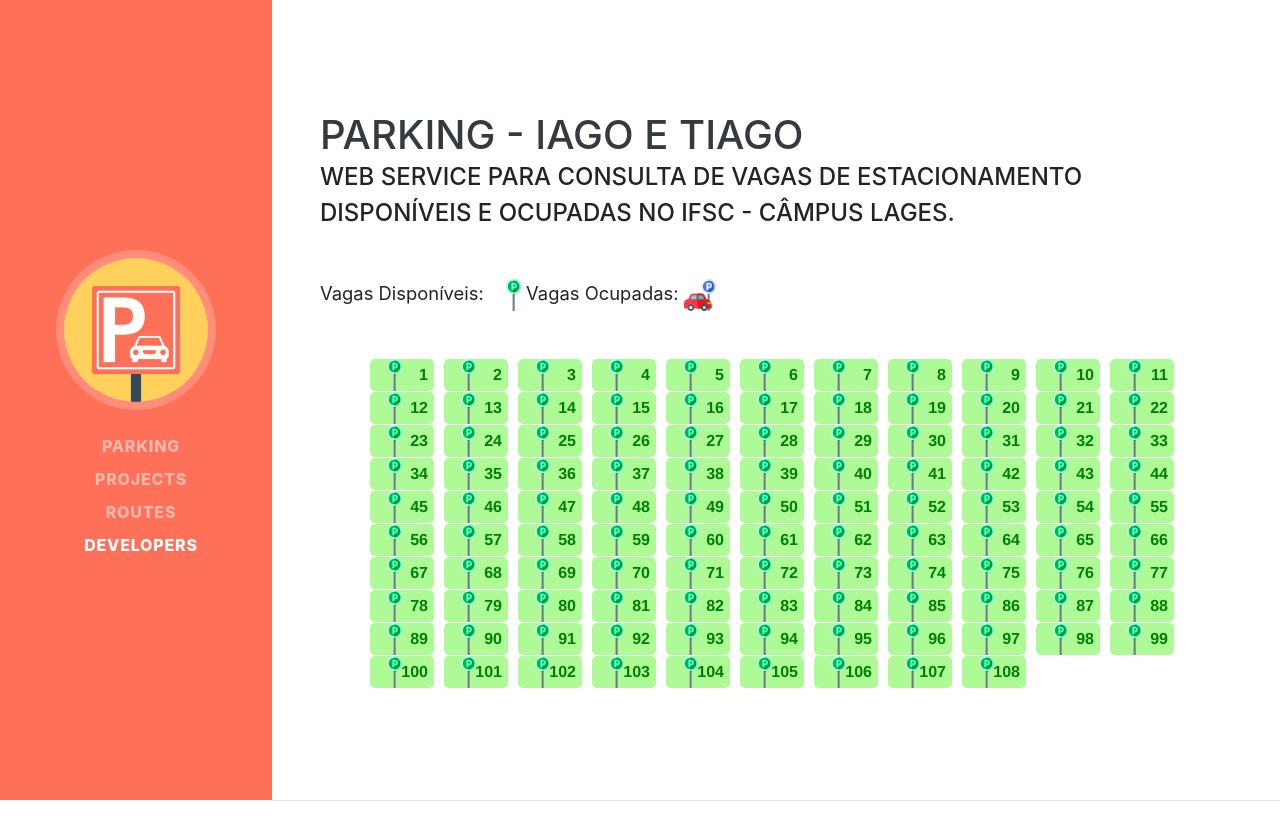
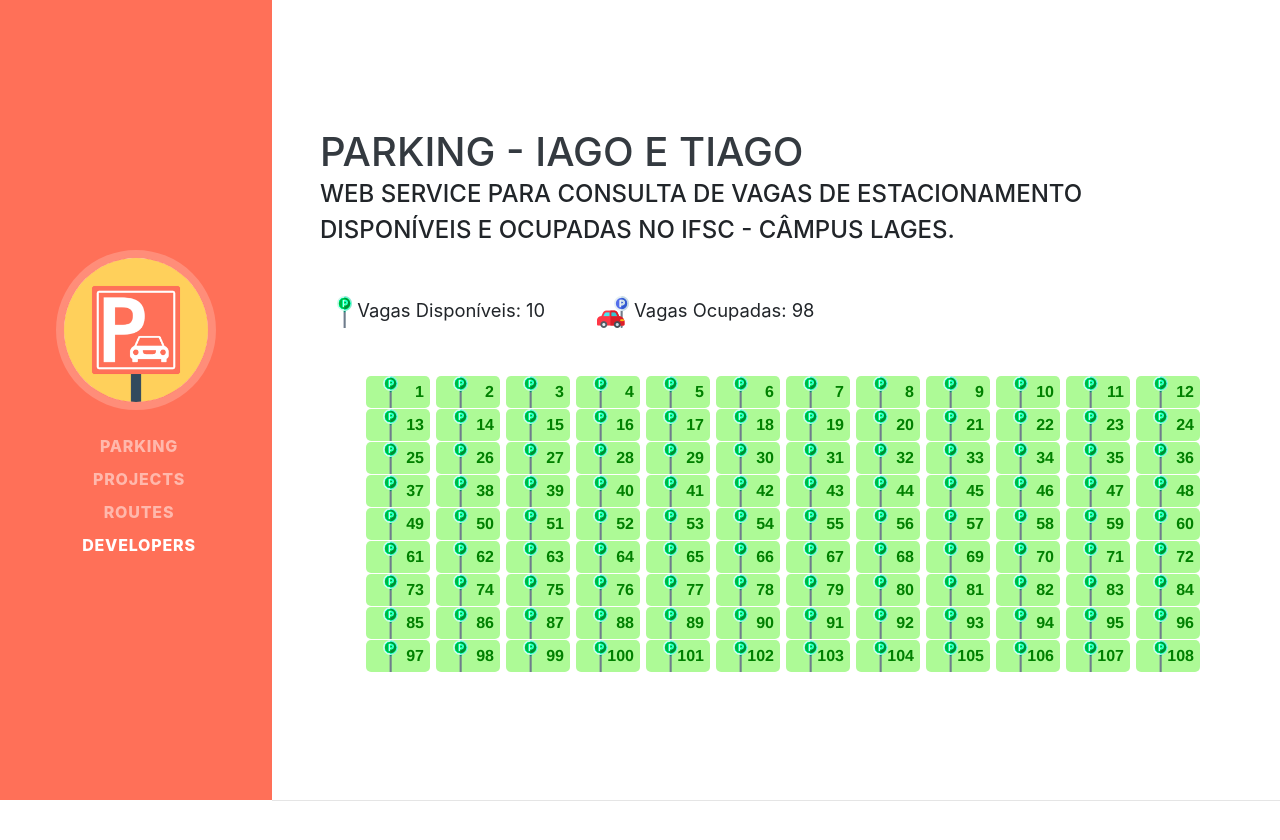
Before and after one commit to bianquini/Frontend-WebService, an Angular app: page / in a window 1280 px wide. Shown: the top 840 px of the page. Built offline with nearby package versions, Linux system fonts and the light colour scheme; a web font is replaced by a local one.

Commit message:
Ajustes nas informações de vagas ocupadas e disponiveis

```diff
--- a/src/app/app.component.html
+++ b/src/app/app.component.html
@@ -35,11 +35,11 @@
       <div class="subheading mb-5">Web Service para consulta de vagas de estacionamento disponíveis e ocupadas no IFSC -
         Câmpus Lages.</div>
 
-      <p class="lead mb-5">Vagas Disponíveis: <img src="/assets/img/Icons/available.png"> Vagas Ocupadas: <img
-          src="/assets/img/Icons/busy.png"></p>
+      <p class="lead mb-5"> <img src="/assets/img/Icons/available.png"> Vagas Disponíveis: {{ slotsBusy }} &nbsp; &nbsp;
+        &nbsp; &nbsp; &nbsp;<img src="/assets/img/Icons/busy.png"> Vagas Ocupadas: {{ slotsAvailable }}</p>
       <div>
         <ul>
-          <li *ngFor="let item of vagas; let i = index">
+          <li *ngFor="let vaga of slots; let i = index">
             <button class="button button_available" onclick="getId(id)" id={{i}}>{{i+1}}</button>
           </li>
         </ul>
--- a/src/app/app.component.ts
+++ b/src/app/app.component.ts
@@ -7,12 +7,14 @@ import { Component } from '@angular/core';
 })
 export class AppComponent {
 
-  vagas = [];
+  slots = [];
+
+  slotsBusy:number = 10;
+  slotsAvailable:number = 98;
 
   constructor() {
-
     for (let index = 0; index < 108; index++) {
-      this.vagas[index] = index;
+      this.slots[index] = index;
     }
   }
   title = 'frontend-ws';
--- a/src/styles.css
+++ b/src/styles.css
@@ -191,7 +191,7 @@
 
   li {
     list-style: none outside none;
-    padding-left: 10px;
+    padding-left: 6px;
     height: 33px;
     float: left;
   }
```
